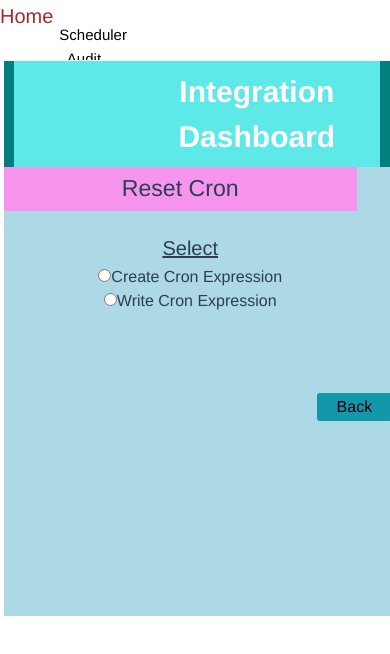
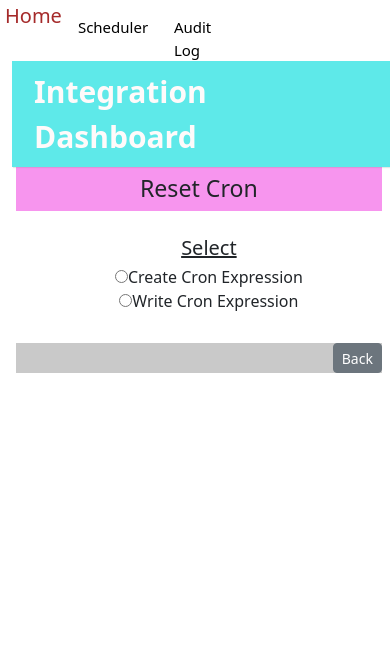
Before and after one commit to Out-Set/FrontEnd-Development, a Vue app in the folder schedulerfrontend/: page /scheduleTask in a window 390 px wide. Shown: the top 654 px of the page. Built offline with nearby package versions, Linux system fonts and the light colour scheme.

Commit message:
Completed scheduler frontend

```diff
--- a/schedulerfrontend/src/App.vue
+++ b/schedulerfrontend/src/App.vue
@@ -1,6 +1,9 @@
 <template>
+    <sideBar></sideBar>
+    <div class="content-container">
+      <router-view></router-view>
+    </div>
   <!-- <router-link to="/home">Home</router-link> -->
-  <router-view></router-view>
   <!-- <ScheduleTask/>
   <cronLogs/> -->
 </template>
@@ -8,22 +11,44 @@
 <script>
 // import ScheduleTask from './components/ScheduleTask.vue';
 // import cronLogs from './components/cronLogs.vue';
+import sideBar from './components/sideBar.vue'
 
 export default {
   name: 'App',
   components: {
     // ScheduleTask,
     // cronLogs
+    sideBar
   }
 }
 </script>
 
-<style>
+<style scoped>
+
 #app {
   font-family: Avenir, Helvetica, Arial, sans-serif;
   -webkit-font-smoothing: antialiased;
   -moz-osx-font-smoothing: grayscale;
   text-align: center;
   color: #2c3e50;
+  height: 100vh;
+  width: 100%;
+  margin: 0px;
+}
+
+.content-container {
+  height: 93vh;
+  width: 88%;
+  margin-left: 12%;
+  padding: 20px;
+  overflow: hidden;
+}
+
+@media (max-width: 1200px) {
+  .content-container {
+    width: 100%;
+    margin-left: 0px;
+    padding: 0px;
+  }
 }
 </style>
--- a/schedulerfrontend/src/components/Integration/integrationHome.vue
+++ b/schedulerfrontend/src/components/Integration/integrationHome.vue
@@ -114,63 +114,12 @@ export default {
     padding: 0;
 }
 
-.master {
-    margin-top: 0px;
-    padding-top: 0px;
-    background: lightblue;
-    height: 170px;
-}
-
-.heading {
-    height: 45px;
-    background: rgb(247, 149, 238);
-    padding-top: 9px;
-    padding-left: 16px;
-}
-
-.footerDiv {
-    width: 100%;
-    height: 35px;
-    display: flex;
-    justify-content: flex-end;
-    background-color: #c9c9c9;
-}
-
-.setAndViewLogs {
-    display: grid;
-    grid-template-columns: auto auto auto auto;
-    margin-top: 50px;
-}
-
-select {
-    /* padding: 5px 10px 0px 10px; */
-    padding-top: 6px;
-    padding-left: 7px;
-}
-
-button {
-    border: none;
-    border-radius: 3px;
-    margin-bottom: 10px;
-    padding: 4px 20px;
-}
-
-button:hover {
-    background: #1397AA;
-    color: white;
-}
-
-thead tr th {
-    background-color: lightskyblue;
-    font-size: 14px;
-}
-
-tbody tr td {
-    font-size: 12px;
-}
-
-thead {
-    position: sticky;
-    top: 0;
+@media (max-width: 1200px) {
+    .row {
+        width: 100%;
+        margin-left: 16px;
+        display: flex;
+        justify-content: center;
+    }
 }
 </style>
--- a/schedulerfrontend/src/components/Integration/requestResponseAuditDetails.vue
+++ b/schedulerfrontend/src/components/Integration/requestResponseAuditDetails.vue
@@ -1,5 +1,4 @@
 <template>
-    <sideBar></sideBar>
 
     <spinner v-if="loader"></spinner>
 
@@ -15,7 +14,7 @@
                     <!-- <label for="dateInput">Select a date:</label> -->
                     <input type="date" id="dateInput" name="dateInput" v-model="date">
                 </div>
-
+                <div class="table-container">
                 <table class="table table-hover">
                     <thead>
                         <tr>
@@ -29,7 +28,7 @@
                             <th scope="col">TRANSACTION ID</th>
                         </tr>
                     </thead>
-                    <tbody>
+                    <tbody style="height: 40vh; overflow: hidden;">
                         <tr v-for="(data, index) in (paginatedItems)" :key="index">
                             <td>{{ data[0] }}</td>
                             <td>
@@ -58,6 +57,7 @@
                     </tbody>
                 </table>
             </div>
+            </div>
 
             <div class="modal" tabindex="-1" role="dialog" v-bind:style="{ 'display': displayStyle }">
                 <div class="modal-dialog" role="document">
@@ -84,11 +84,11 @@
 
             <div class="footerDiv mt-1">
 
-                <select v-model="itemsPerPage" class="form-select form-select-sm" style="width: 7%;">
+                <select v-model="itemsPerPage" class="form-select form-select-sm" style="width: 70px;">
                     <option v-for="items in chooseItemsPerPage" :key="items" :value="items">{{ items }}</option>
                 </select>
 
-                <ul class="pagination pagination-sm justify-content-center mx-auto">
+                <ul class="pagination pagination-sm justify-content-center mx-auto pagination-tabs">
                     <li class="page-item" :class="{ 'disabled': currentPage === 1 }">
                         <a class="page-link" @click="changePage(currentPage - 1)" aria-label="Previous">
                             <span aria-hidden="true">Previous</span>
@@ -133,13 +133,11 @@
 import moment from 'moment';
 import { get } from '../../callAPI'
 import spinner from '../spinner.vue'
-import sideBar from '../sideBar.vue';
 
 export default {
     name: "auditDetails",
     components: {
         spinner,
-        sideBar
     },
     data() {
         return {
@@ -309,7 +307,7 @@ export default {
 
 <style scoped>
 .master {
-    margin-left: 10%;
+    width: 100%;
 }
 
 @media (max-width: 767px) {
@@ -318,8 +316,9 @@ export default {
     }
 }
 
-.allData {
-    width: 89.9%;
+.allData{
+    text-align: center;
+    justify-content: center;
 }
 
 .filter {
@@ -330,14 +329,19 @@ export default {
 }
 
 .allDataDiv {
-    padding: auto;
+    padding: 0px 10px 0px 10px;
     width: 100%;
     height: 500px;
-    overflow: scroll;
+}
+
+.table-container {
+    overflow-y: auto;
+    width: 100%;
+    height: 465px;
 }
 
 .table {
-    width: 1140px;
+    min-width: 1140px;
 }
 
 thead tr th {
@@ -354,6 +358,10 @@ thead {
     top: 0;
 }
 
+.pagination-tabs>li {
+    cursor: pointer;
+}
+
 .heading {
     height: 45px;
     background: rgb(247, 149, 238);
@@ -367,4 +375,16 @@ thead {
     justify-content: space-between;
     background-color: #c9c9c9;
 }
+
+@media (max-width: 1200px) {
+    .row {
+        margin-left: 0px;
+        width: 100%;
+        display: flex;
+        justify-content: center;
+    }
+    .row>h3{
+        display: contents;
+    }
+}
 </style>
--- a/schedulerfrontend/src/components/Integration/serviceIdentifiersTable.vue
+++ b/schedulerfrontend/src/components/Integration/serviceIdentifiersTable.vue
@@ -1,5 +1,4 @@
 <template>
-    <sideBar></sideBar>
 
     <spinner v-if="loader"></spinner>
 
@@ -47,13 +46,11 @@
 import moment from 'moment';
 import { get } from '../../callAPI'
 import spinner from '../spinner.vue'
-import sideBar from '../sideBar.vue'
 
 export default {
     name: "serviceIdentifiers",
     components: {
         spinner,
-        sideBar
     },
     data() {
         return {
@@ -98,9 +95,6 @@ export default {
     height: 510px;
     overflow: scroll;
 }
-.master {
-    margin-left: 10%;
-}
 
 @media (max-width: 767px) {
     .master {
@@ -108,7 +102,8 @@ export default {
     }
 }
 .allData{
-    width: 89.9%;
+    text-align: center;
+    justify-content: center;
 }
 
 thead tr th {
@@ -139,5 +134,17 @@ thead {
     background-color: #c9c9c9;
 }
 
+@media (max-width: 1200px) {
+    .row{
+        width: 100%;
+        margin-left: 0px;
+        display: flex;
+        justify-content: center;
+    }
+    .row>h3{
+        display: contents;
+    }
+}
+
 
 </style>
--- a/schedulerfrontend/src/components/Scheduler/commonLogs.vue
+++ b/schedulerfrontend/src/components/Scheduler/commonLogs.vue
@@ -1,5 +1,4 @@
 <template>
-    <sideBar></sideBar>
 
     <spinner v-if="loader"></spinner>
 
@@ -38,7 +37,7 @@
 
             <div class="footerDiv mt-1">
 
-                <select v-model="itemsPerPage" class="form-select form-select-sm" style="width: 7%;">
+                <select v-model="itemsPerPage" class="form-select form-select-sm" style="width: 70px;">
                     <option v-for="items in chooseItemsPerPage" :key="items" :value="items">{{ items }}</option>
                 </select>
 
@@ -88,13 +87,11 @@
 import moment from 'moment';
 import { get } from '../../callAPI'
 import spinner from '../spinner.vue'
-import sideBar from '../sideBar.vue';
 
 export default {
     name: "commonLogs",
     components: {
         spinner,
-        sideBar
     },
     data() {
         return {
@@ -205,9 +202,6 @@ export default {
 </script>
 
 <style scoped>
-.master {
-    margin-left: 10%;
-}
 
 @media (max-width: 767px) {
     .master {
@@ -215,8 +209,9 @@ export default {
     }
 }
 
-.allData {
-    width: 89.8%;
+.allData{
+    text-align: center;
+    justify-content: center;
 }
 
 .filter {
@@ -260,4 +255,16 @@ thead {
     justify-content: flex-end;
     background-color: #c9c9c9;
 }
+
+@media (max-width: 1200px) {
+    .row {
+        margin-left: 0px;
+        width: 100%;
+        display: flex;
+        justify-content: center;
+    }
+    .row>h3{
+        display: contents;
+    }
+}
 </style>
--- a/schedulerfrontend/src/components/Scheduler/resetCronExpression.vue
+++ b/schedulerfrontend/src/components/Scheduler/resetCronExpression.vue
@@ -1,5 +1,4 @@
 <template>
-  <sideBar></sideBar>
   <div class="master container-fluid">
     <div class="allData">
       <div class="heading row">
@@ -25,67 +24,86 @@
             <input type="text" id="cron" v-model="cronExpression" disabled>
           </div>
 
-          <div
-            style="padding-top: 20px; padding-bottom: 25px; display: grid; grid-template-columns: auto auto auto auto auto auto;">
-            <div>
+          <div class="container mt-4">
+            <div class="row">
+              <div class="col-md-4 col-lg-4 mt-3">
                 <strong>Second:</strong>
-              <select v-model="sType">
+                <div class="d-flex">
+                  <select class="form-select me-2" v-model="sType">
                     <option v-for="sType in sTypes" :key="sType" :value="sType">{{ sType }}</option>
                   </select>
 
-              <select v-model="second">
+                  <select class="form-select" v-model="second">
                     <option v-for="second in seconds" :key="second" :value="second">{{ second }}</option>
                   </select>
                 </div>
+              </div>
 
-            <div>
+              <div class="col-md-4 col-lg-4 mt-3">
                 <strong>Minute:</strong>
-              <select v-model="mType">
+                <div class="d-flex">
+                  <select class="form-select me-2" v-model="mType">
                     <option v-for="mType in mTypes" :key="mType" :value="mType">{{ mType }}</option>
                   </select>
 
-              <select v-model="minute">
+                  <select class="form-select" v-model="minute">
                     <option v-for="minute in minutes" :key="minute" :value="minute">{{ minute }}</option>
                   </select>
                 </div>
+              </div>
 
-            <div>
+              <div class="col-md-4 col-lg-4 mt-3">
                 <strong>Hour:</strong>
-              <select v-model="hType">
+                <div class="d-flex">
+                  <select class="form-select me-2" v-model="hType">
                     <option v-for="hType in hTypes" :key="hType" :value="hType">{{ hType }}</option>
                   </select>
 
-              <select v-model="hour">
+                  <select class="form-select" v-model="hour">
                     <option v-for="hour in hours" :key="hour" :value="hour">{{ hour }}</option>
                   </select>
                 </div>
+              </div>
 
-            <div>
-              <strong>Date:</strong>
-              <select v-model="date" style="width: 100px;">
+              <div class="col-md-4 mt-3">
+                <div class="form-group">
+                  <label for="date"><strong>Date:</strong></label>
+                  <div class="d-flex">
+                    <select class="form-select" v-model="date">
                       <option v-for="date in dates" :key="date" :value="date">{{ date }}</option>
                     </select>
                   </div>
+                </div>
+              </div>
 
-            <div>
-              <strong>Month:</strong>
-              <select v-model="month" style="width: 100px;">
+              <div class="col-md-4 mt-3">
+                <div class="form-group">
+                  <label for="month"><strong>Month:</strong></label>
+                  <div class="d-flex">
+                    <select class="form-select" v-model="month">
                       <option v-for="month in months" :key="month" :value="month">{{ month }}</option>
                     </select>
                   </div>
+                </div>
+              </div>
 
-            <div>
-              <strong>Day:</strong>
-              <select v-model="day" style="width: 100px;">
+              <div class="col-md-4 mt-3">
+                <div class="form-group">
+                  <label for="day"><strong>Day:</strong></label>
+                  <div class="d-flex">
+                    <select class="form-select" v-model="day">
                       <option v-for="day in days" :key="day" :value="day">{{ day }}</option>
                     </select>
                   </div>
+                </div>
+              </div>
 
             </div>
+          </div>
 
-          <div style="margin-right: 20px;">
-            <button disabled ref="setCronBtn" class="buttons" v-on:click="setCreatedCronExp()">Reset
-            </button>
+          <div style="margin-right: 20px; margin-top: 20px;">
+            <button disabled ref="setCronBtn" class="buttons" v-on:click="setCreatedCronExp()">Reset</button>
+            <!-- <button class="buttons" @click="$router.back()" style="margin-left: 20px;">Back</button> -->
           </div>
 
         </div>
@@ -94,17 +112,14 @@
         <div style="padding-top: 50px; padding-bottom: 25px;" id="writeCron">
           <strong>Write Your cron Expression</strong>&nbsp;
           <input type="text" v-model="writeExpression">&nbsp;
-          <button disabled ref="writeCronBtn" class="buttons" v-on:click="setWrittenCronExp()">Reset</button>&nbsp;&nbsp;
-
-          <!-- <strong>Enter Delay in MilliSecond</strong>&nbsp;
-        <input type="number" v-model="delay">&nbsp;
-        <button ref="cron-btn" class="buttons" v-on:click="setDelay()">Set Delay</button> -->
+          <button disabled ref="writeCronBtn" class="buttons" v-on:click="setWrittenCronExp()">Reset</button>
+          <!-- <button class="buttons" @click="$router.back()" style="margin-left: 20px;">Back</button> -->
         </div>
 
       </div>
 
       <div class="footerDiv mt-1">
-        <button @click="$router.back()" class="buttons" style="margin-left: 91.5%; margin-top: 50px;">Back</button>
+        <button @click="$router.back()" class="btn btn-secondary btn-sm">Back</button>
       </div>
 
     </div>
@@ -114,12 +129,10 @@
 
 <script>
 import { get, post } from '../../callAPI'
-import sideBar from '../sideBar.vue';
 
 export default {
   name: "resetCronExpression",
   components: {
-    sideBar
   },
   data() {
     return {
@@ -407,18 +420,15 @@ export default {
 
 
 <style scoped>
-.master {
-    margin-left: 10%;
-}
-
 @media (max-width: 767px) {
   .master {
     margin-left: 1%;
   }
 }
 
-.allData{
-    width: 89.8%;
+.allData {
+  text-align: center;
+  justify-content: center;
 }
 
 .main {
@@ -429,8 +439,6 @@ export default {
 .master {
   margin-top: 0px;
   padding-top: 0px;
-  background: lightblue;
-  height: 450px;
 }
 
 .selectdiv {
@@ -455,8 +463,29 @@ export default {
   background: white;
 }
 
-select, input {
+select,
+input {
   padding: 2px 10px;
 }
 
+.footerDiv {
+    width: 100%;
+    height: 30px;
+    display: flex;
+    justify-content: flex-end;
+    background-color: #c9c9c9;
+}
+
+@media (max-width: 1200px) {
+  .row {
+    margin-left: 0px;
+    width: 100%;
+    display: flex;
+    justify-content: center;
+  }
+
+  .row>h3 {
+    display: contents;
+  }
+}
 </style>
--- a/schedulerfrontend/src/components/Scheduler/schedulerHome.vue
+++ b/schedulerfrontend/src/components/Scheduler/schedulerHome.vue
@@ -1,5 +1,4 @@
 <template>
-    <sideBar></sideBar>
 
     <div class="master container-fluid">
         <div class="allData">
@@ -92,12 +91,10 @@
 
 <script>
 import { get, post } from '../../callAPI'
-import sideBar from '../sideBar.vue'
 
 export default {
     name: "schedulerHome",
     components: {
-        sideBar
     },
     data() {
         return {
@@ -207,9 +204,6 @@ export default {
 </script>
 
 <style scoped>
-.master {
-    margin-left: 10%;
-}
 
 @media (max-width: 767px) {
     .master {
@@ -218,7 +212,8 @@ export default {
 }
 
 .allData{
-    width: 90.8%;
+    text-align: center;
+    justify-content: center;
 }
 
 .heading {
@@ -226,11 +221,12 @@ export default {
     background: rgb(247, 149, 238);
     padding-top: 9px;
     padding-left: 16px;
+    display: flex;
+    justify-content: center;
 }
 
 .main {
     text-decoration: underline;
-    /* margin-bottom: 5px; */
 }
 
 .setAndViewLogs {
@@ -240,7 +236,6 @@ export default {
 }
 
 select {
-    /* padding: 5px 10px 0px 10px; */
     padding-top: 6px;
     padding-left: 7px;
 }
@@ -277,4 +272,16 @@ thead {
     position: sticky;
     top: 0;
 }
+
+@media (max-width: 1200px) {
+    .row {
+        margin-left: 0px;
+        width: 100%;
+        display: flex;
+        justify-content: center;
+    }
+    .row>h3{
+        display: contents;
+    }
+}
 </style>
--- a/schedulerfrontend/src/components/sideBar.vue
+++ b/schedulerfrontend/src/components/sideBar.vue
@@ -5,24 +5,22 @@
         </div>
         <br>
 
-        <ul class="nav nav-pills flex-column mb-auto">
+        <ul class="nav nav-pills flex-column mb-auto nav-items-container">
             <li>
                 <router-link to="/schedulerHome"> <button class="text-start customButton"
-                        :class="{ active: this.$route.path.startsWith('/schedulerHome'), customButton: true }"> &nbsp;
+                        :class="{ active: this.$route.path.startsWith('/schedulerHome'), customButton: true }">
                         Scheduler</button>
                 </router-link>
             </li>
 
             <li>
                 <router-link to="/serviceIdentifiers"><button class="text-start customButton"
-                        :class="{ active: this.$route.path.startsWith('/serviceIdentifiers'), customButton: true }">&nbsp;
+                        :class="{ active: this.$route.path.startsWith('/serviceIdentifiers'), customButton: true }">
                         Audit Log</button></router-link>
             </li>
-
-
         </ul>
     </div>
-    <!-- Page content -->
+
     <div class="main">
         <nav class="navbar">
             <div class="container-fluid">
@@ -45,51 +43,50 @@ export default {
 </script>
 
 <style scoped>
-.logoDiv{
+.logoDiv {
     margin-top: 4px;
     color: brown;
 }
+
 .navbar {
     background-color: #5ee9e9;
 }
 
 .container-fluid {
     background-color: #5ee9e9;
+    justify-content: center !important;
 }
 
 .integration-Home {
     font-size: 30px;
     text-decoration: none;
     color: #fffafa;
-    margin-left: 35%;
     cursor: default;
 }
 
 .sidebar {
     height: 100%;
-    width: 11%;
+    width: 12%;
     position: fixed;
     z-index: 1;
     top: 0;
     left: 0;
     background-color: white;
     overflow-x: hidden;
-    box-shadow: 2px 2px 3px #818181;
+    box-shadow: 1px 1px 1px #818181;
+    padding: 0px 5px 0px 5px;
 }
 
-/* Style links inside the sidebar */
 .customButton {
-    padding: 10px 12px 10px 20px;
-    font-size: 18px;
+    /* padding: ; */
+    font-size: 1.2rem;
     color: black;
     display: block;
     border: none;
     background: none;
     width: 100%;
-    margin-left: 12px;
 }
 
-/* Change color on hover */
 .sidebar button:hover {
     background-color: #afaedd;
     color: white;
@@ -97,18 +94,16 @@ export default {
 }
 
 .main {
-    margin-left: 11%;
+    margin-left: 12%;
     padding: 0px 10px;
     background-color: #5ee9e9;
+    box-shadow: 1px 1px 1px #81818130;
+    width: 88%;
 }
 
 .active {
     background-color: #5e5bec;
     color: white;
-}
-
-ul li {
-    margin-left: 5px;
 }
 
 a {
@@ -121,22 +116,20 @@ a {
     text-decoration: none;
 }
 
-@media (max-width: 767px) {
+@media (max-width: 1200px) {
     .customButton {
-        padding: 1px 1px 1px 1px;
+        padding: 6px;
         font-size: 15px;
         color: black;
         border: none;
         background: none;
         width: 80%;
-        /* margin-right: 10px; */
         margin-left: 0px;
 
     }
 
     .sidebar {
         height: 60px;
-        /* width: 194px; */
         position: relative;
         z-index: 0;
         top: 0;
@@ -151,20 +144,38 @@ a {
     .main {
         position: relative;
         top: 1px;
-        margin-left: 1%;
-        /* Same as the width of the sidebar */
-        padding: 0px 10px;
-        background-color: #017e7e;
+        margin-left: 0%;
+        margin: 0px 0.75rem 0px 0.75rem;
+        width: 97.8%;
     }
 
     .flex-column {
         flex-direction: row !important;
-        width: 30%;
+        width: 70%;
     }
 
     .active {
         background-color: #5e5bec;
         color: white;
     }
-}
-</style>
+
+    .nav-items-container {
+        padding: 10px;
+        justify-content: flex-start;
+        align-items: center;
+        height: 100%;
+        display: grid;
+        grid-template-columns: auto auto;
+    }
+
+    .nav-items-container>li {
+        min-width: 4rem;
+        width: 6rem;
+        height: 100%;
+    }
+
+    .nav-items-container>li>a {
+        width: 8rem;
+        height: 100%;
+    }
+}</style>
```
Also changed, not shown: 2 other files (tests, documents, lock files or other folders). Lines whose indentation alone changed are shown as unchanged.
